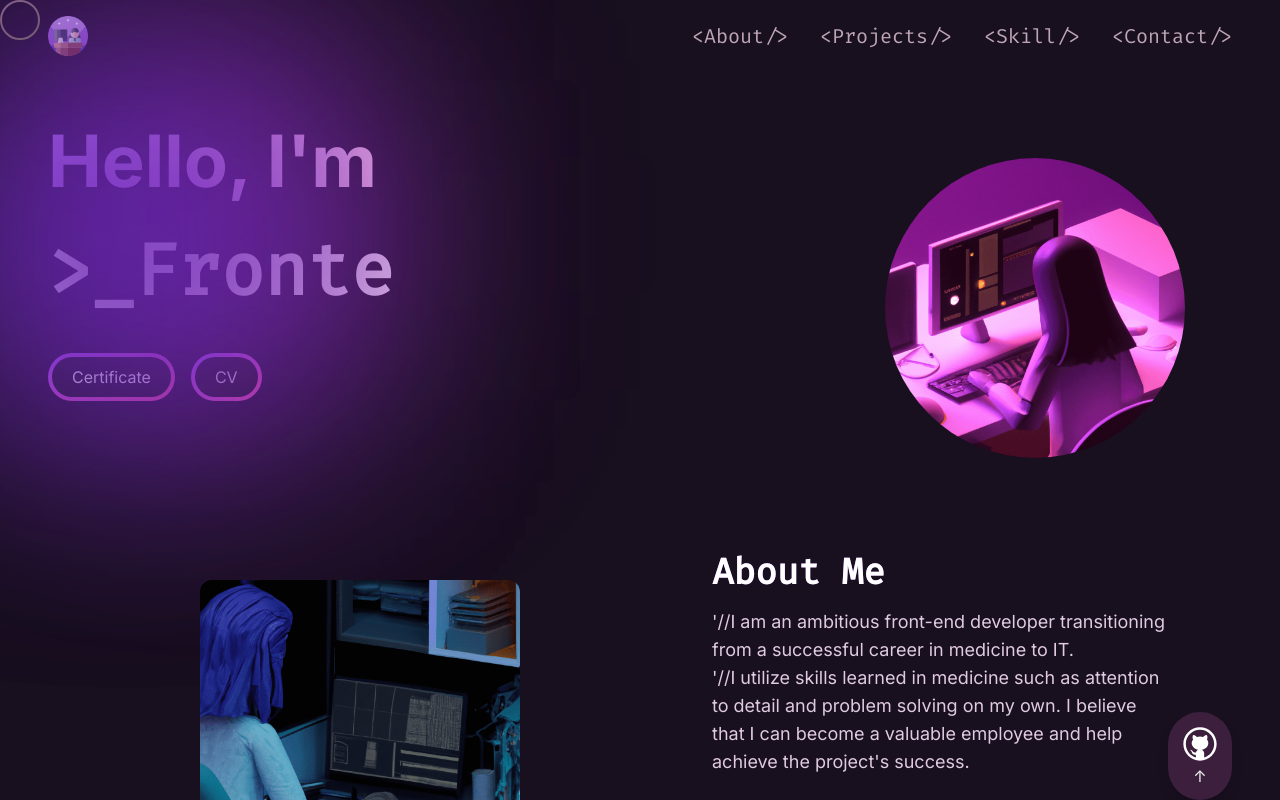
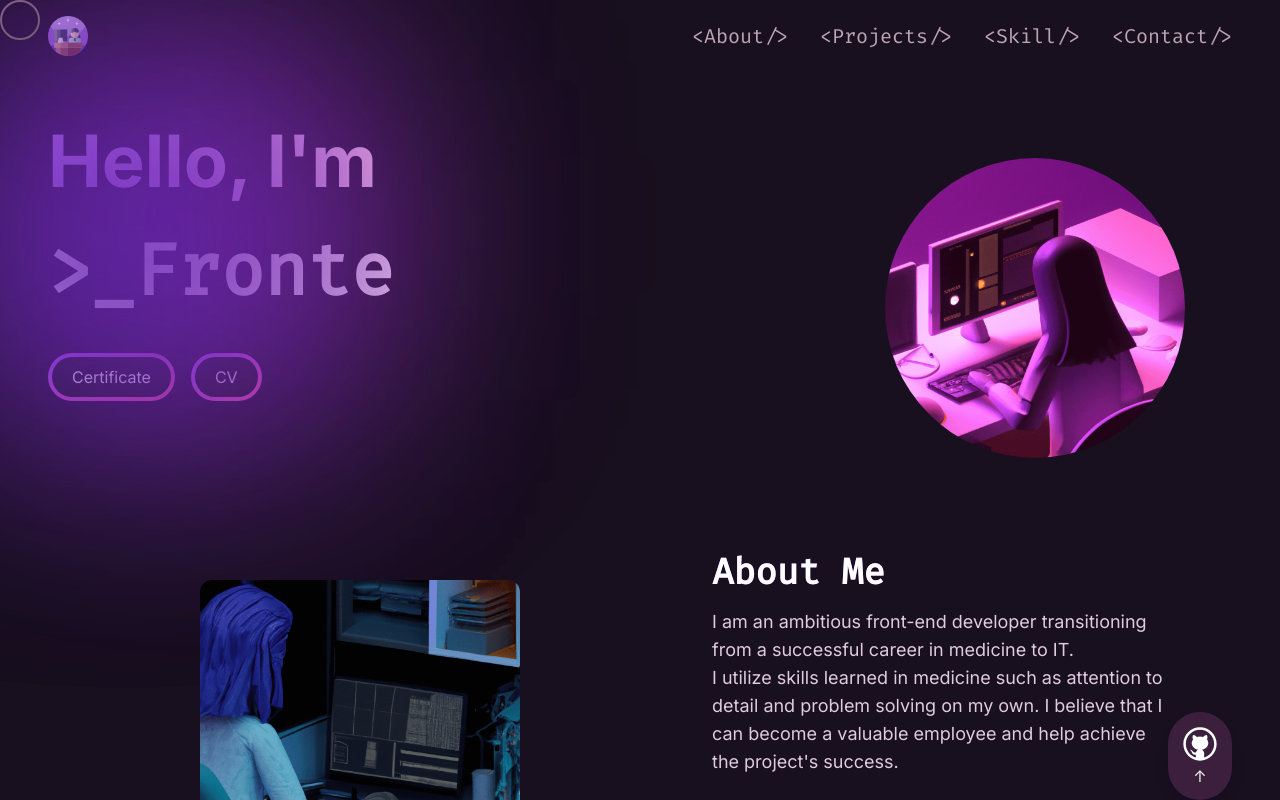
Before and after one commit to oleksaYevtush/myPortfolio, a Next.js app: page / in a window 1280 px wide. Shown: the top 800 px of the page. Built offline with nearby package versions, Linux system fonts and the light colour scheme.

Commit message:
Update AboutSection.jsx

```diff
--- a/src/app/components/AboutSection.jsx
+++ b/src/app/components/AboutSection.jsx
@@ -39,9 +39,9 @@ const AboutSection = () => {
           animate={inView ? "visible" : "hidden"}>
           <h2 className="mb-4 text-4xl font-bold font-title ext-transparent bg-clip-text bg-gradient-to-r from-primary-500 to-secondary-200">About Me</h2>
           <p className="text-[#e0cbe1] lg:text-lg ">
-            <span>&apos;//</span>I am an ambitious front-end developer transitioning from a successful career in medicine to IT.
+            I am an ambitious front-end developer transitioning from a successful career in medicine to IT.
             <br />
-            <span>&apos;//</span>I utilize skills learned in medicine such as attention to detail and problem solving on my own. I believe that I can become a valuable employee and help achieve the project's success.
+            I utilize skills learned in medicine such as attention to detail and problem solving on my own. I believe that I can become a valuable employee and help achieve the project's success.
           </p>
         </motion.div>
       </div>
```
